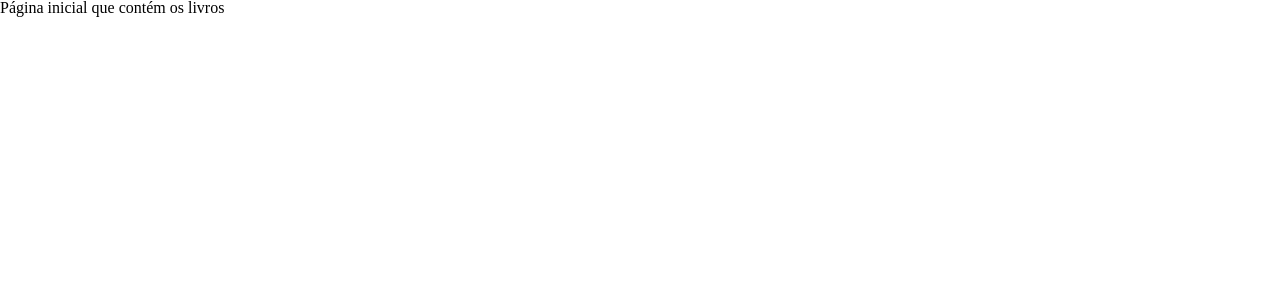
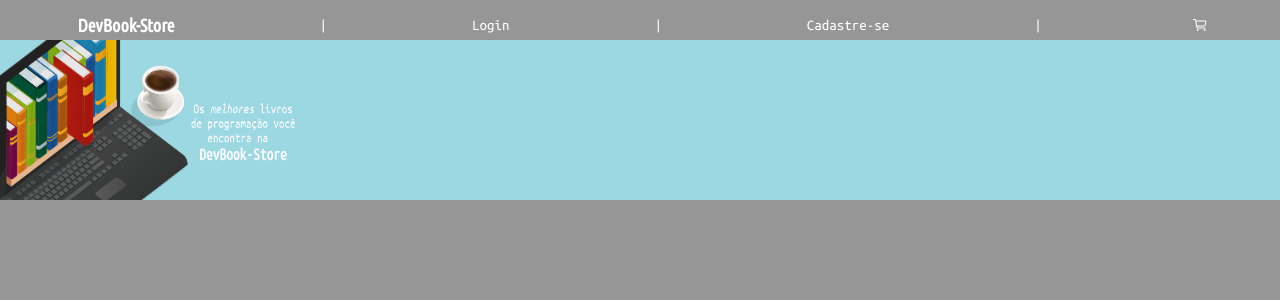
Before and after one commit to anapsv/projeto14-DevBook-Store-front, a React (Create React App) app: page / in a window 1280 px wide. Shown: the top 300 px of the page. Built offline with nearby package versions, Linux system fonts and the light colour scheme.

Commit message:
inicio layout

```diff
--- a/public/index.html
+++ b/public/index.html
@@ -4,6 +4,12 @@
 <head>
   <meta charset="utf-8" />
   <meta name="viewport" content="width=device-width, initial-scale=1" />
+  <link rel="preconnect" href="https://fonts.googleapis.com">
+  <link rel="preconnect" href="https://fonts.gstatic.com" crossorigin>
+  <link href="https://fonts.googleapis.com/css2?family=Ubuntu+Mono:wght@400;700&display=swap" rel="stylesheet">
+  <link rel="preconnect" href="https://fonts.googleapis.com">
+  <link rel="preconnect" href="https://fonts.gstatic.com" crossorigin>
+  <link href="https://fonts.googleapis.com/css2?family=Ubuntu+Condensed&display=swap" rel="stylesheet">
   <title>React App</title>
 </head>
 
--- a/src/Home.js
+++ b/src/Home.js
@@ -1,8 +1,77 @@
+import styled from "styled-components";
+import topo from './assets/img/topo.png'
 
 export default function Home() {
     return (
         <>
-        <p>Página inicial que contém os livros</p>
+            <Header>
+                <h1>DevBook-Store</h1>
+                <p>|</p>
+                <p>Login</p>
+                <p>|</p>
+                <p>Cadastre-se</p>
+                <p>|</p>
+                <ion-icon name="cart-outline"></ion-icon>
+            </Header>
+            <ImgContainer>
+                <img src={ topo } alt='Os melhores livros de programação você encontra na DevBook-Store' />
+            </ImgContainer>
+            <Container>
+
+            </Container>
         </>
     );
 }
+
+const Header = styled.div`
+    position: fixed;
+    top: 0px;
+    left: 0px;
+    width: 100%;
+    height: 40px;
+    background-color: #969696;
+    display: flex;
+    align-items: center;
+    justify-content: space-around;
+
+    h1 {
+        margin-top: 10px;
+        font-family: 'Ubuntu Condensed', sans-serif;
+        font-weight: 700;
+        color: #FFFFFF;
+        font-size: 18px;
+        margin-left: 5px;
+    }
+
+    p {
+        margin-top: 10px;
+        font-family: 'Ubuntu Mono', monospace;
+        color: #FFFFFF;
+        font-size: 15px;
+    }
+
+    ion-icon {
+        margin-top: 10px;
+        color: #FFFFFF;
+        font-size: 16px;
+        margin-left: 5px;
+    }
+`
+
+const ImgContainer = styled.div`
+    margin-top: 40px;
+    width: 100%;
+    height: 160px;
+    background-color: #9cd8e2;
+
+    img {
+        width: 306px;
+        height: 160px;
+    }
+`
+
+const Container = styled.div`
+    width: 100%;
+    height: 1000px;
+    background-color: #969696;
+`
```
Also changed, not shown: src/assets/GlobalStyle.js (added, +16 -0 lines), src/assets/img/topo.png (added).
